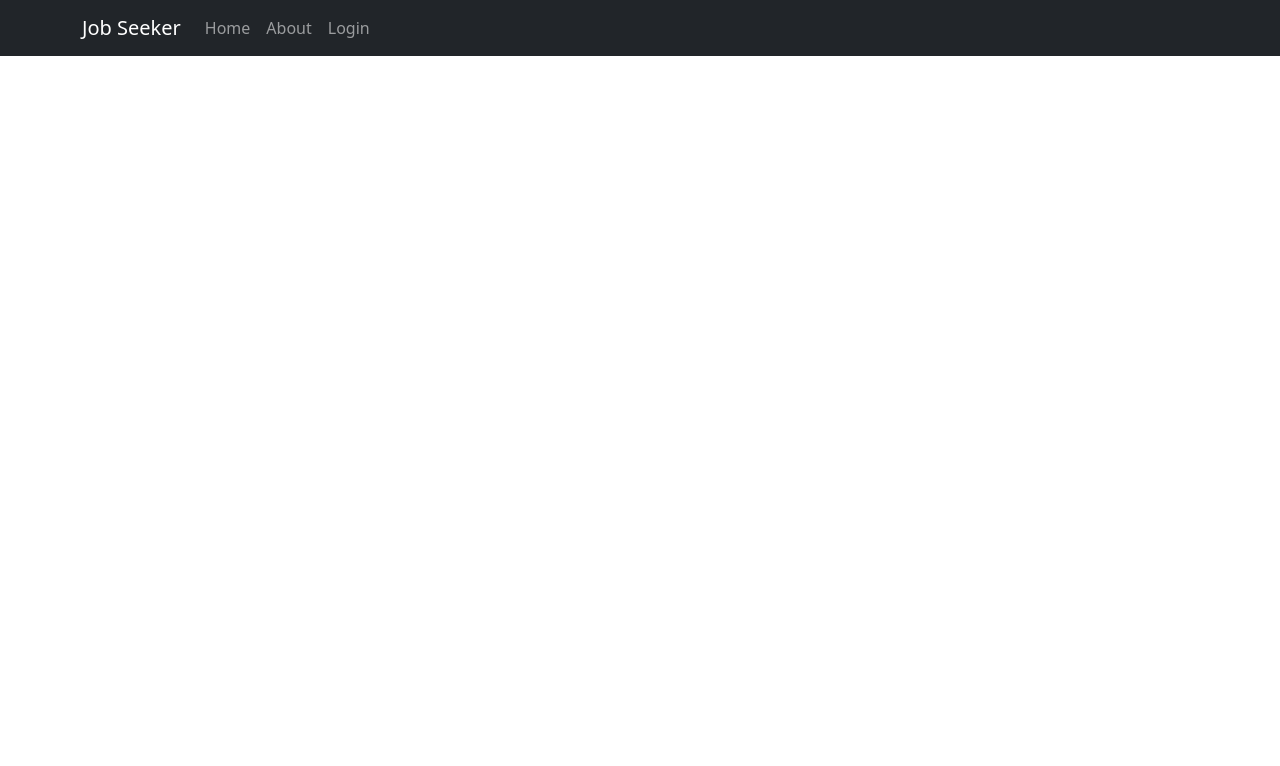
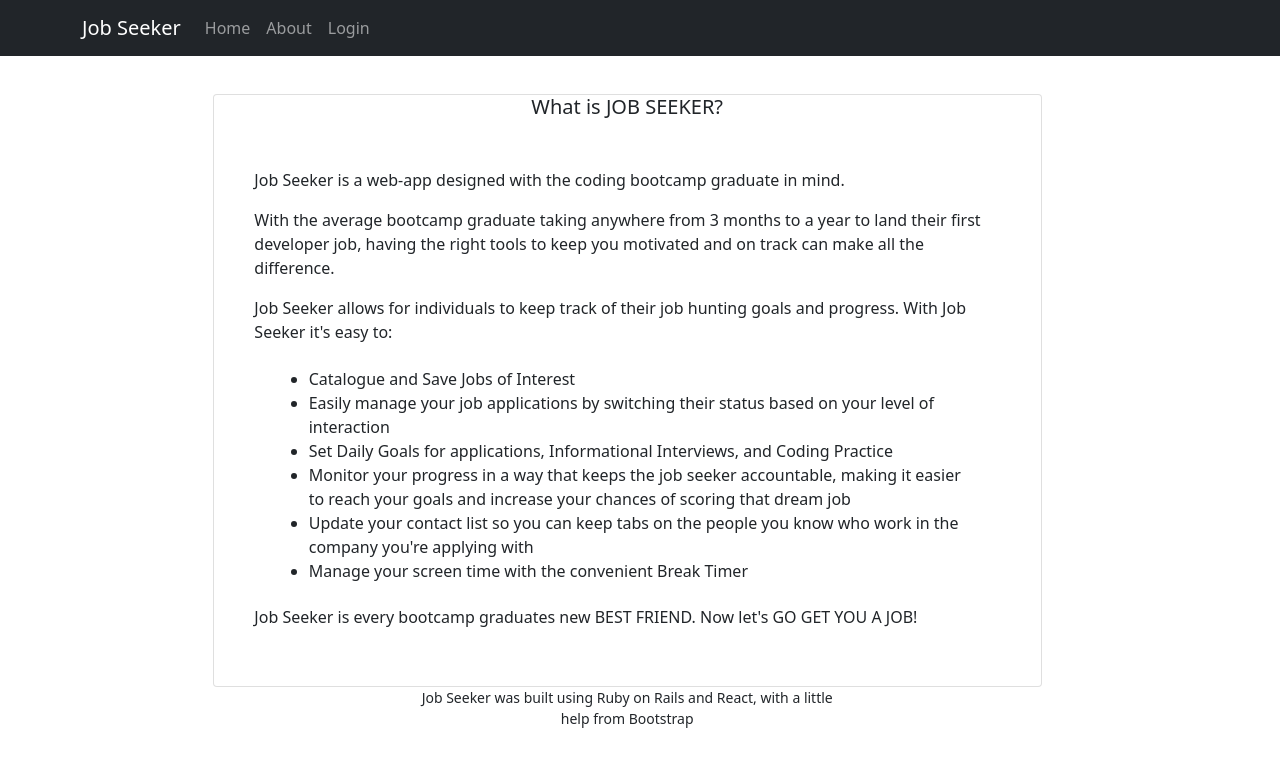
Before and after one commit to samueltanner/job_seeker_front, a React (Create React App) app: page /about in a window 1280 px wide. Shown: the top 766 px of the page. Built offline with nearby package versions, Linux system fonts and the light colour scheme.

Commit message:
creates about page

```diff
--- a/src/App.css
+++ b/src/App.css
@@ -227,3 +227,7 @@ h1 {
 .shadow {
   box-shadow: 1px 2px 5px gray;
 }
+
+.padding-bottom {
+  padding-bottom: 2%;
+}
--- a/src/App.js
+++ b/src/App.js
@@ -3,6 +3,7 @@ import "./App.css";
 import { Switch, Route } from "react-router-dom";
 import Navigation from "./components/navigation";
 import Home from "./components/home";
+import About from "./components/about";
 import Login from "./components/login";
 import { withRouter } from "react-router-dom";
 import Dashboard from "./components/dashboard";
@@ -29,6 +30,7 @@ const Main = () => (
     <Route exact path="/dashboard" component={Dashboard}></Route>
     <Route exact path="/logout" component={Logout}></Route>
     <Route exact path="/contacts" component={Contacts}></Route>
+    <Route exact path="/about" component={About}></Route>
     {/* <Route exact path="/about" component={About}></Route>
     <Route exact path="/contact" component={Contact}></Route>
     <Route exact path="/projects" component={Projects}></Route> */}
--- /dev/null
+++ b/src/components/About.jsx
@@ -0,0 +1,57 @@
+import React, { Component } from 'react';
+import { Card, Container, Row, Col } from "react-bootstrap";
+
+
+class About extends Component {
+  state = {  }
+  render() {
+    return (
+      <div>
+        <Container fluid className="margin">
+          <Row className="center">
+            <Col lg="8">
+        <Card>
+      <Card.Title className="center margin">What is JOB SEEKER?</Card.Title>
+      <Card.Body className="margin">
+        <p>Job Seeker is a web-app designed with the coding bootcamp graduate in mind. </p>
+
+      <p>With the average bootcamp graduate taking anywhere from 3 months to a year to land their first developer job, having the right tools to keep you motivated and on track can make all the difference.</p>
+
+      <p>Job Seeker allows for individuals to keep track of their job hunting goals and progress. With Job Seeker it's easy to: </p>
+        <ul className="margin">
+          <li>
+        Catalogue and Save Jobs of Interest
+        </li>
+        <li>
+        Easily manage your job applications by switching their status based on your level of interaction
+        </li>
+        <li>
+        Set Daily Goals for applications, Informational Interviews, and Coding Practice
+        </li>
+        <li>
+        Monitor your progress in a way that keeps the job seeker accountable, making it easier to reach your goals and increase your chances of scoring that dream job
+          </li>
+        <li>
+        Update your contact list so you can keep tabs on the people you know who work in the company you're applying with
+        </li>
+        <li>
+        Manage your screen time with the convenient Break Timer
+        </li>
+        </ul>
+        <p>Job Seeker is every bootcamp graduates new BEST FRIEND. Now let's GO GET YOU A JOB!</p>
+       </Card.Body>
+      </Card>
+      </Col>
+      </Row>
+      <Row className="center margin">
+        <Col lg="8" className="center">
+      <p className="small text-center">Job Seeker was built using Ruby on Rails and React, with a little help from Bootstrap</p>
+      </Col>
+      </Row>
+      </Container>
+      </div>
+     );
+  }
+}
+
+export default About;
--- a/src/components/dashboard.jsx
+++ b/src/components/dashboard.jsx
@@ -302,9 +302,10 @@ class Dashboard extends Component {
 
   render() {
     return (
-      <div className="background">
+      <div>
         <Form />
         {/* <div className="margin-top"> */}
+        <div className="background padding-bottom">
           <Container fluid>
             <Row className="center">
             {Object.values(this.state.userGoals).map((goal, index) => (
@@ -346,6 +347,7 @@ class Dashboard extends Component {
             ))}
             </Row>
           </Container>
+          </div>
             {/* </div> */}
 
         <hr />
```
